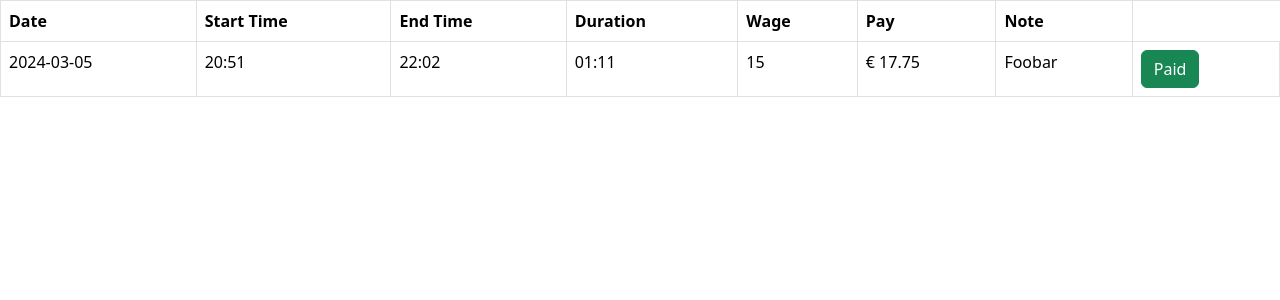
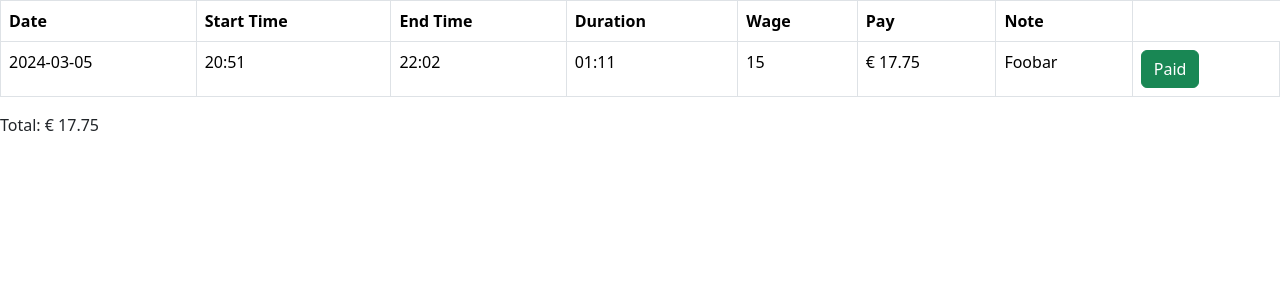
Before and after one commit to gweiser/timetracker, a Flask app: page / in a window 1280 px wide. Shown: the part 56-356 px from the top of the page. Run offline with Flask 3, Linux system fonts and the light colour scheme.

Commit message:
Add total pay in home

```diff
--- a/website/templates/entry.html
+++ b/website/templates/entry.html
@@ -19,7 +19,7 @@
             <input type="number" name="wage" value="15">
             <br><br>
             <label for="pay">Pay</label>
-            <input type="text" name="pay" value="€ {{pay}}">
+            <input type="text" name="pay" value="{{pay}}">
             <br><br>
             <label for="note">Note</label>
             <input type="text" name="note">
--- a/website/templates/index.html
+++ b/website/templates/index.html
@@ -23,4 +23,5 @@
         <tr>
         {% endfor %}
     </table>
+    <p>Total: {{total}} </p>
     {% endblock %}
--- a/website/views.py
+++ b/website/views.py
@@ -22,8 +22,12 @@ def home():
              "pay": row["pay"]
              }
         )
+    total = 0
+    for entry in entries:
+        total += float(entry["pay"].split("€")[1])
 
-    return render_template("index.html", entries=entries)
+
+    return render_template("index.html", entries=entries, total=f"€ {str(total)}")
 
 @views.route("/entry", methods=["GET", "POST"])
 def entry():
@@ -42,6 +46,8 @@ def startstop():
             if len(starttime) == 0:
                 creation_date = date.today().strftime("%Y-%m-%d")
                 starttime = datetime.now().strftime("%H:%M")
+                # todo: Insert starttime into temp
+
                 # Set other variables to 0, so that render_template works
                 endtime = 0
                 worktime = 0
@@ -51,12 +57,14 @@ def startstop():
                 if len(endtime) == 0:
                     # Set endtime to current time
                     endtime = datetime.now().strftime("%H:%M")
+                # todo: Insert endtime into temp
 
                 t1 = datetime.strptime(starttime, "%H:%M")
                 t2 = datetime.strptime(endtime, "%H:%M")
 
                 # Difference between both times
                 timedelta = t2-t1
+
                 # use RegEx to filter out time from output
                 filter = re.split("[:]", str(timedelta))
 
@@ -67,12 +75,14 @@ def startstop():
                 minutes = filter[1].zfill(2)
 
                 worktime = f"{hours}:{minutes}"
+                # todo: Insert worktime into temp
 
 
                 # Calculate Wage
                 wage = int(request.form.get("wage"))
                 total_hours = (timedelta.total_seconds() / 60) / 60
                 pay = f"€ {round(wage * total_hours, 2)}"
+                # todo: Insert wage and pay into temp
 
         elif request.form["submit_button"] == "Submit":
             # If inputs are submitted
```
Also changed, not shown: database.db.
